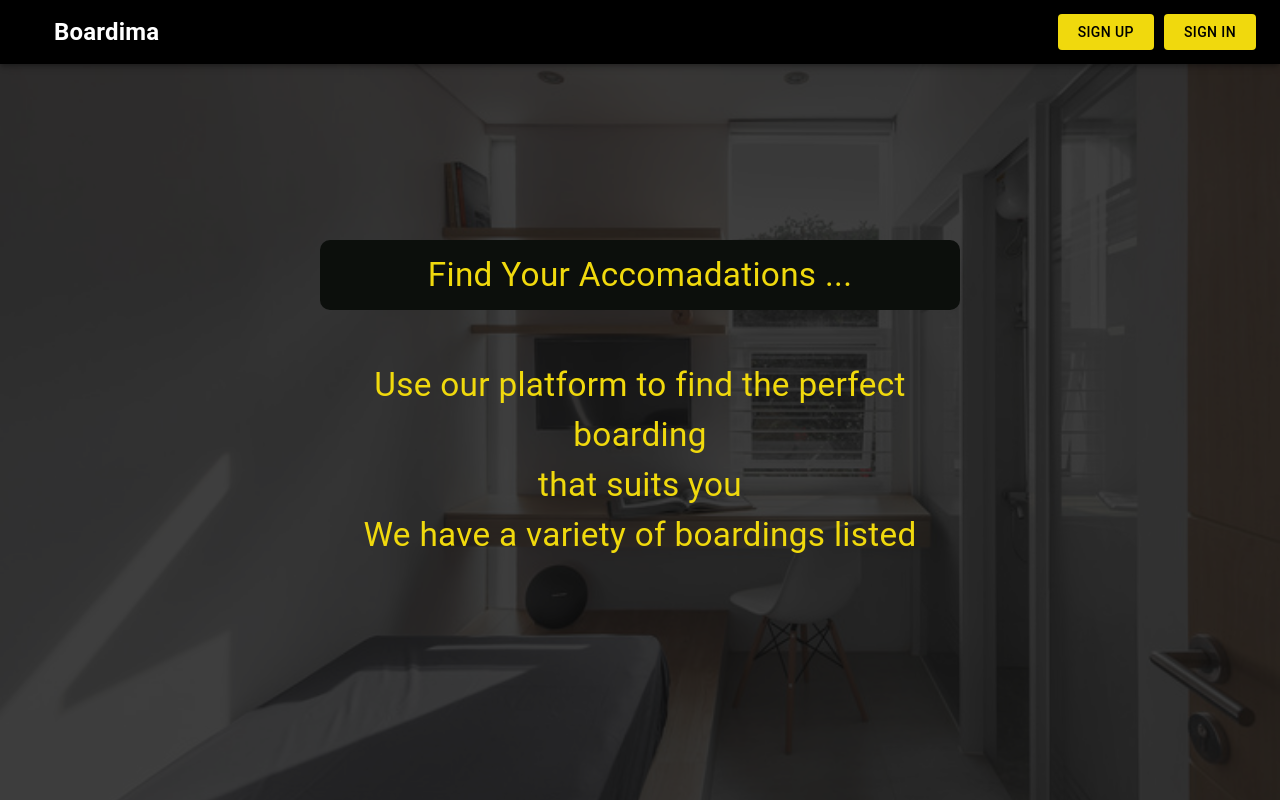
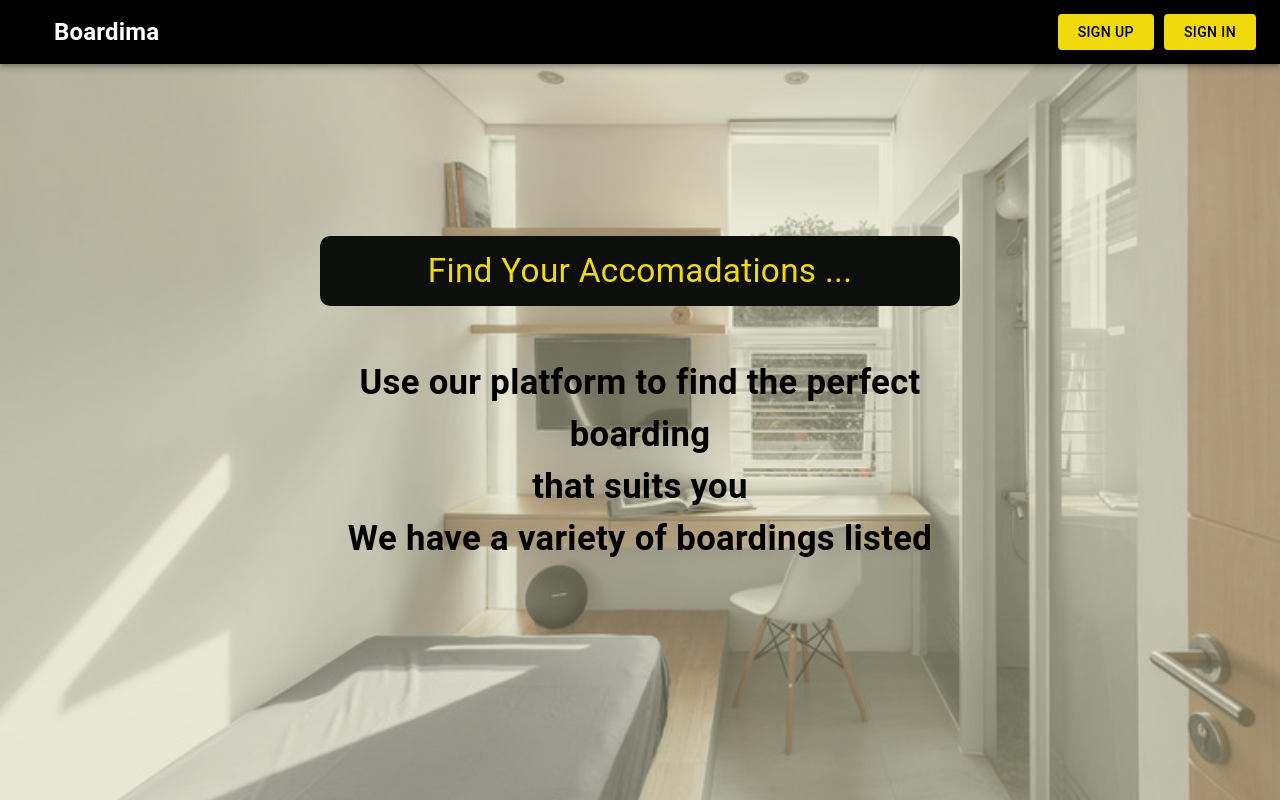
Before and after one commit to Boardima/boardima, a React (Create React App) app in the folder boardimafrontend/: page / in a window 1280 px wide. Built offline with nearby package versions, Linux system fonts and the light colour scheme.

Commit message:
change landing page color mood

```diff
--- a/boardimafrontend/src/components/landing/LandingMain.js
+++ b/boardimafrontend/src/components/landing/LandingMain.js
@@ -28,9 +28,11 @@ function LandingMain() {
 
                 </Typography>
 
+
                 <Typography sx={{
-                    color: "#F0D90D",
-                    fontSize: "25pt",
+                    color: "#000000",
+                    fontSize: "26pt",
+                    fontWeight:"bold",
                     }}
                 >
                     Use our platform to find the perfect boarding<br></br>
--- a/boardimafrontend/src/components/landing/landingmain.css
+++ b/boardimafrontend/src/components/landing/landingmain.css
@@ -13,7 +13,7 @@
     position: absolute;
     width: 100%;
     height: 100vh;
-    background-color: rgba(15, 15, 15, 0.795);
+    background-color: rgba(205, 204, 155, 0.389);
 }
 
 .content{
```
